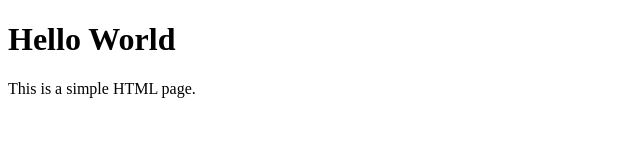
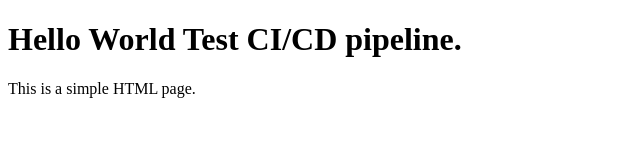
Before and after one commit to poom-ytthpch/node-cicd-test, a website: page public/index.html in a window 1280 px wide. Shown: the whole page, without its empty margins (0-640 px from the left). Drawn offline with Linux system fonts and the light colour scheme.

Commit message:
add text

```diff
--- a/public/index.html
+++ b/public/index.html
@@ -6,7 +6,7 @@
     <title>Hello World Test CI/CD pipeline.</title>
 </head>
 <body>
-    <h1>Hello World</h1>
+    <h1>Hello World Test CI/CD pipeline.</h1>
     <p>This is a simple HTML page.</p>
     <script>
         console.log("Hello, World! Test CI/CD pipeline.");
```
